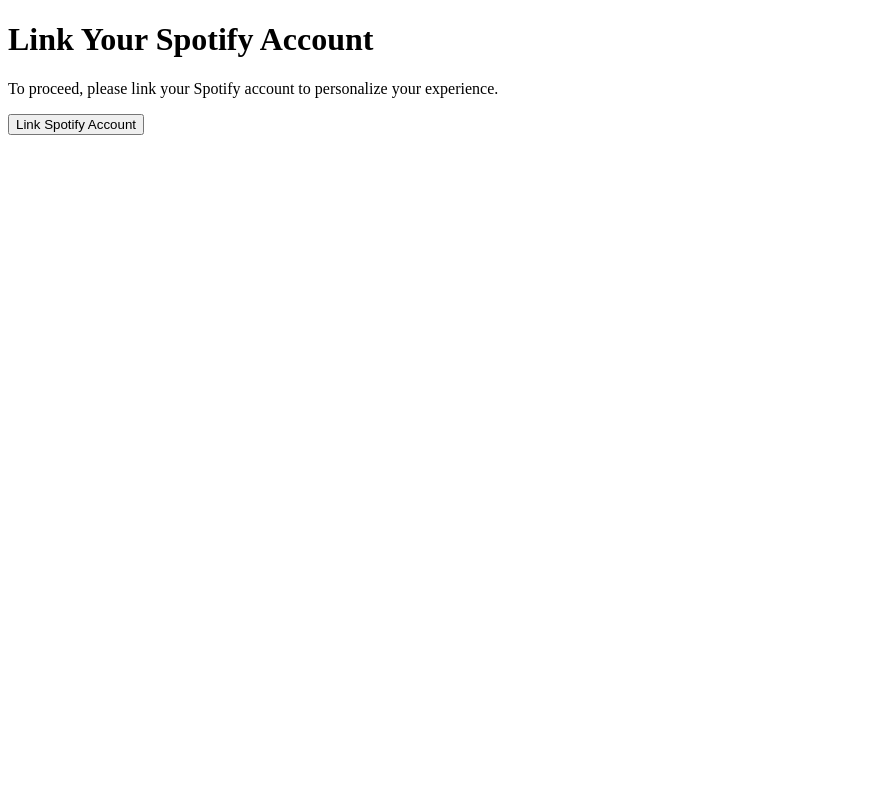
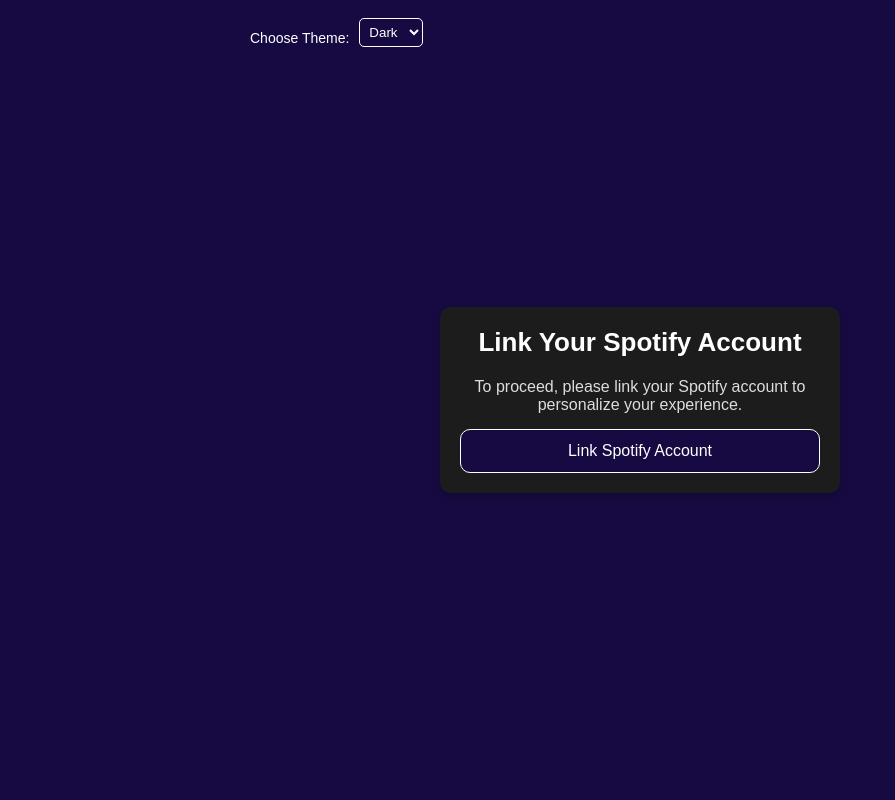
Before and after one commit to Wilsdawg1212/2340_Project_2, a Django app: page /link_account/ in a window 1280 px wide. Shown: the whole page, without its empty margins (0-895 px from the left). Run offline with Django 5.2, Linux system fonts and the light colour scheme.

Commit message:
link_spotify.html is complete with language selector and theme selector

```diff
--- a/Spotify_Wrapped/templates/Spotify_Wrapped/link_spotify.html
+++ b/Spotify_Wrapped/templates/Spotify_Wrapped/link_spotify.html
@@ -1,18 +1,176 @@
+{% load static %}
 <!DOCTYPE html>
 <html lang="en">
 <head>
     <meta charset="UTF-8">
     <meta name="viewport" content="width=device-width, initial-scale=1.0">
+    <link rel="stylesheet" href="{% static 'css/contact_dev.css' %}">
     <title>Link Spotify Account</title>
+    <style>
+        /* Theme Switcher container with flex to align label and dropdown horizontally */
+        #theme-switcher {
+            position: absolute;
+            top: 10px;
+            left: 250px;
+            display: flex;
+            align-items: center;
+        }
+
+        /* Theme dropdown styling */
+        #theme {
+            border-radius: 5px;
+            padding: 5px;
+            font-family: Arial, sans-serif;
+            cursor: pointer;
+            margin-left: 10px;
+        }
+
+        /* Dark theme dropdown */
+        .dark #theme {
+            background-color: #170a42;
+            color: white;
+            border: 1px solid white;
+        }
+
+        /* Light theme dropdown */
+        .light #theme {
+            background-color: #f4f4f4;
+            color: #333;
+            border: 1px solid #333;
+        }
+
+        /* Neon theme dropdown */
+        .neon #theme {
+            background-color: #0f0f0f;
+            color: #0fdfd9;
+            border: 1px solid #0fdfd9;
+        }
+
+        /* Google Translate dropdown styling */
+        #google_translate_element select {
+            border-radius: 5px;
+            padding: 5px;
+            font-family: Arial, sans-serif;
+            cursor: pointer;
+        }
+
+        /* Dark theme (Default) */
+        body.dark {
+            background-color: #170a42;
+            color: white;
+        }
+
+        .dark .container {
+            background-color: #1c1c1c;
+            color: white;
+            padding: 20px;
+            border-radius: 10px;
+        }
+
+        .dark .submit-button {
+            background-color: #170a42;
+            color: white;
+            border: 1px solid white;
+        }
+
+        .dark .submit-button:hover {
+            background-color: white;
+            color: #170a42;
+        }
+
+        /* Light theme */
+        body.light {
+            background-color: #f4f4f4;
+            color: #333;
+        }
+
+        .light .container {
+            background-color: #ffffff;
+            color: #333;
+            padding: 20px;
+            border-radius: 10px;
+            box-shadow: 0 2px 10px rgba(0, 0, 0, 0.1);
+        }
+
+        .light .submit-button {
+            background-color: #333;
+            color: #fff;
+            border: 1px solid #333;
+        }
+
+        .light .submit-button:hover {
+            background-color: #e0e0e0;
+            color: #333;
+        }
+
+        /* Neon theme */
+        body.neon {
+            background-color: #1c1c1c;
+            color: #0fdfd9;
+        }
+
+        .neon .container {
+            background-color: #0f0f0f;
+            color: #0fdfd9;
+            padding: 20px;
+            border-radius: 10px;
+            box-shadow: 0 2px 10px rgba(0, 0, 0, 0.5);
+        }
+
+        .neon .submit-button {
+            background-color: #0fdfd9;
+            color: #0f0f0f;
+            border: 1px solid #0fdfd9;
+        }
+
+        .neon .submit-button:hover {
+            background-color: #0f0f0f;
+            color: #0fdfd9;
+        }
+
+        .container {
+            width: 400px;
+            text-align: center;
+            margin: 100px auto;
+        }
+
+        form {
+            display: flex;
+            flex-direction: column;
+            gap: 10px;
+        }
+    </style>
 </head>
-<body>
-    <h1>Link Your Spotify Account</h1>
+<body class="dark"> <!-- Default theme set to dark -->
+    <!-- Google Translate Element -->
+    <div id="google_translate_element" style="position: absolute; top: 10px; left: 10px;"></div>
 
-    <p>To proceed, please link your Spotify account to personalize your experience.</p>
+    <!-- Theme Switcher -->
+    <div id="theme-switcher">
+        <label for="theme" class="label">Choose Theme:</label>
+        <select id="theme" onchange="document.body.className = this.value;">
+            <option value="dark" selected>Dark</option> <!-- Default selected value is dark -->
+            <option value="light">Light</option>
+            <option value="neon">Neon</option>
+        </select>
+    </div>
 
-    <form method="POST">
-        {% csrf_token %}
-        <button type="submit">Link Spotify Account</button>
-    </form>
+    <div class="container">
+        <h1>Link Your Spotify Account</h1>
+        <p>To proceed, please link your Spotify account to personalize your experience.</p>
+
+        <form method="POST">
+            {% csrf_token %}
+            <button type="submit" class="submit-button">Link Spotify Account</button>
+        </form>
+    </div>
+
+    <!-- Google Translate script -->
+    <script type="text/javascript">
+        function googleTranslateElementInit() {
+            new google.translate.TranslateElement({pageLanguage: 'en', includedLanguages: 'en,es,fr'}, 'google_translate_element');
+        }
+    </script>
+    <script type="text/javascript" src="//translate.google.com/translate_a/element.js?cb=googleTranslateElementInit"></script>
 </body>
 </html>
```
